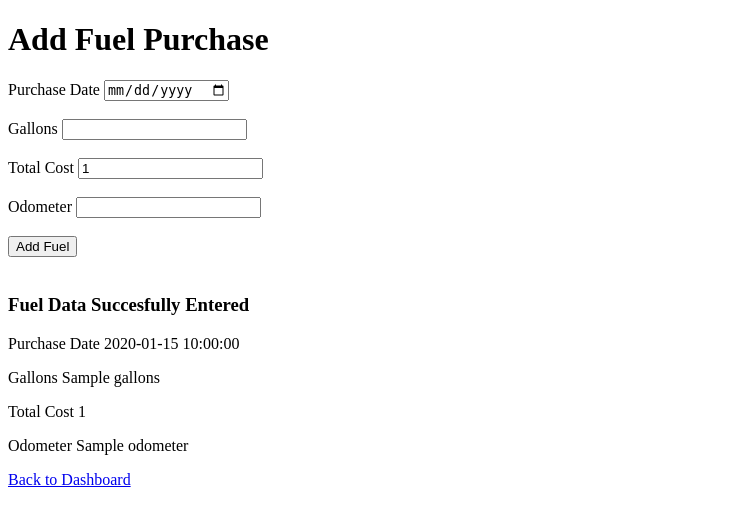
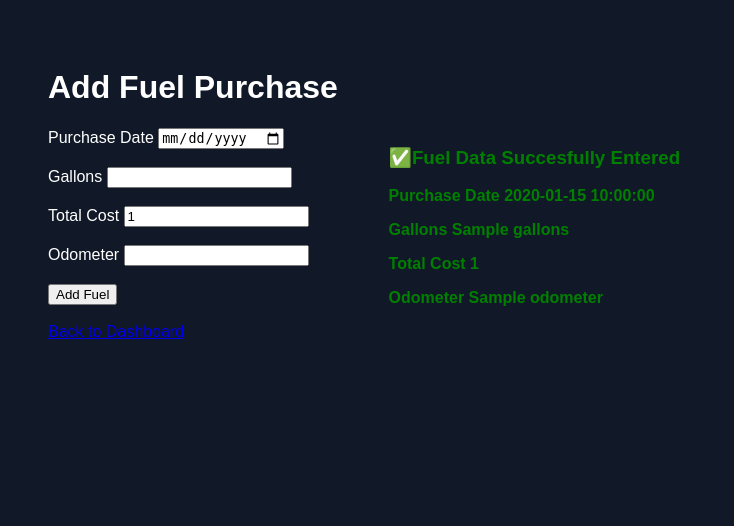
Before and after one commit to Esemayo/Trucking-Dashboard, a Flask app: template templates/add_fuel.html in a window 1280 px wide. Shown: the top 526 px of the page, without its empty margins (0-734 px from the left). Run offline with Flask 3, Linux system fonts and the light colour scheme; the template is opened without the code that fills it: most values are stand-ins (such as "Sample title", 1, 10 or a date in 2020); parts of the project's set-up code (start-up, migrations or seed data) failed here and were passed over.

Commit message:
Added dark mode to forms to match home and edited duplicate error types

```diff
--- a/app.py
+++ b/app.py
@@ -69,9 +69,6 @@ def calculate_load():
         pipeline_results=None,
         **get_home_data()
     )
-# to do add better labels to calculator results screen
-# to do add a recent entries section to add loads
-#fix the database locking bug please
 @app.route("/add/load", methods=["GET", "POST"])
 def add_load():
     successful_entry = None
@@ -117,7 +114,7 @@ def add_load():
         except sqlite3.IntegrityError:
             return render_template(
                 "add_load.html",
-                error="Load entry already exists",
+                error=["Load entry already exists"],
                 form_data=form_data,
                 successful_entry=None,
                 **get_home_data()
@@ -132,7 +129,6 @@ def add_load():
         successful_entry=successful_entry,
         **get_home_data()
     )
-# Todo set up div in add fuel html for succesful entries
 @app.route("/add/fuel", methods=["GET", "POST"])
 def add_fuel():
     successful_entry = None
@@ -172,7 +168,7 @@ def add_fuel():
         except sqlite3.IntegrityError:
             return render_template(
                 "add_fuel.html",
-                error="Fuel entry already exists",
+                error=["Fuel entry already exists"],
                 form_data=form_data,
                 successful_entry=None,
                 **get_home_data()
--- a/src/db.py
+++ b/src/db.py
@@ -3,7 +3,7 @@ def db_connection():
     return sqlite3.connect("data/trucking.db")
 def create_tables(conn):
     cursor = conn.cursor()
-    cursor.execute("DROP TABLE IF EXISTS loads;")
+    #cursor.execute("DROP TABLE IF EXISTS loads;")
     cursor.execute("""
     CREATE TABLE IF NOT EXISTS loads(
             id INTEGER PRIMARY KEY,
@@ -17,7 +17,7 @@ def create_tables(conn):
             UNIQUE(date, load_sequence)
     );
     """)
-    cursor.execute("DROP TABLE IF EXISTS fuel_purchases;")
+    #cursor.execute("DROP TABLE IF EXISTS fuel_purchases;")
     cursor.execute("""
     CREATE TABLE IF NOT EXISTS fuel_purchases(
                 fuel_id INTEGER PRIMARY KEY,
--- a/templates/add_fuel.html
+++ b/templates/add_fuel.html
@@ -1,7 +1,34 @@
 <!DOCTYPE html>
 <html>
+    <h1>Add Fuel Purchase</h1>
+    <style>
+    body{
+      background: #111827;
+      color: white;
+      font-family: Arial, sans-serif;
+      padding: 40px;
+    }
+    .form-layout {
+        display: flex;
+        gap: 40px;
+        align-items: flex-start;
+
+    }
+    .error-message {
+        color: red;
+        font-weight: bold;
+        min-width: 300px;
+        flex-shrink:0;
+        white-space: nowrap;
+    }
+    .success-message {
+        color: green;
+        font-weight: bold;
+        min-width: 300px;
+        flex-shrink: 0;
+    }
+</style>
   <body>
-    <h1>Add Fuel Purchase</h1>
     <div class="form-layout">
     <form method="POST" action="{{ url_for('add_fuel') }}">
       <label for="purchase_date">Purchase Date</label>
@@ -28,18 +55,20 @@
     </form>
     <br>
     {% if error %}
-    <div class="error-box">
-        {% for error in error %}
-            <p>{{ error }}</p>
-    {% endfor %}
+    <div class="error-message">
+      {% for message in error %}
+          <p>{{ message }}</p>
+      {% endfor %}
     </div>
     {% endif %}
     {%if successful_entry %}
-        <h3>Fuel Data Succesfully Entered</h3>
+    <div class="success-message">
+        <h3>✅Fuel Data Succesfully Entered</h3>
         <p>Purchase Date {{ successful_entry.purchase_date }}</p>
         <p>Gallons {{ successful_entry.gallons }}</p>
         <p>Total Cost {{ successful_entry.total_cost }}</p>
         <p>Odometer {{ successful_entry.odometer }}</p>
+    </div>
     {% endif %}
     </div>
     <a href="{{ url_for('home') }}">Back to Dashboard</a>
```
Also changed, not shown: templates/add_load.html (+7 -0 lines), templates/set_expenses.html (+9 -0 lines).
